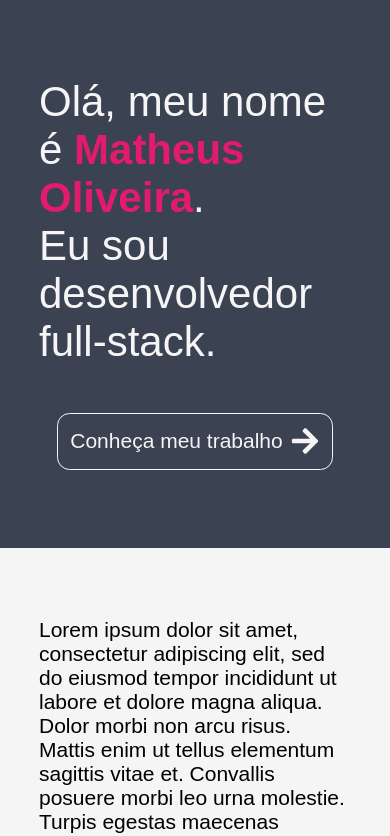
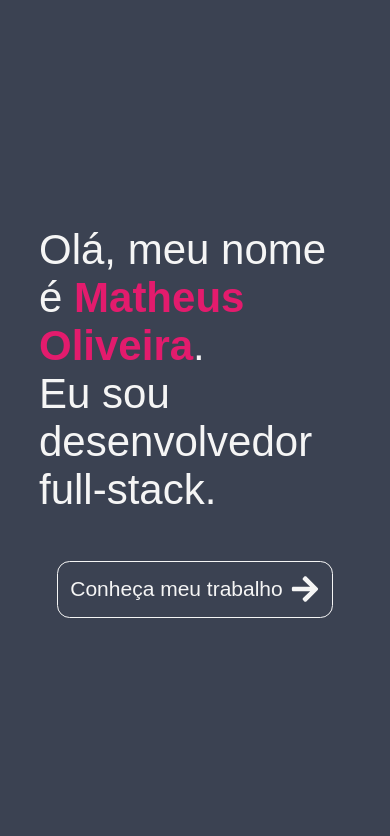
Before and after one commit to euliveiras/porfolio-website, a React (Create React App) app: page / in a window 390 px wide. Shown: the top 836 px of the page. Built offline with nearby package versions, Linux system fonts and the light colour scheme.

Commit message:
home module

```diff
--- a/src/views/home.module.scss
+++ b/src/views/home.module.scss
@@ -132,7 +132,7 @@
 @media (max-width: 1024px) {
   .homeSection {
     display: flex-start;
-    height: 80%;
+    // height: 80%;
   }
 
   .textContainer {
```
